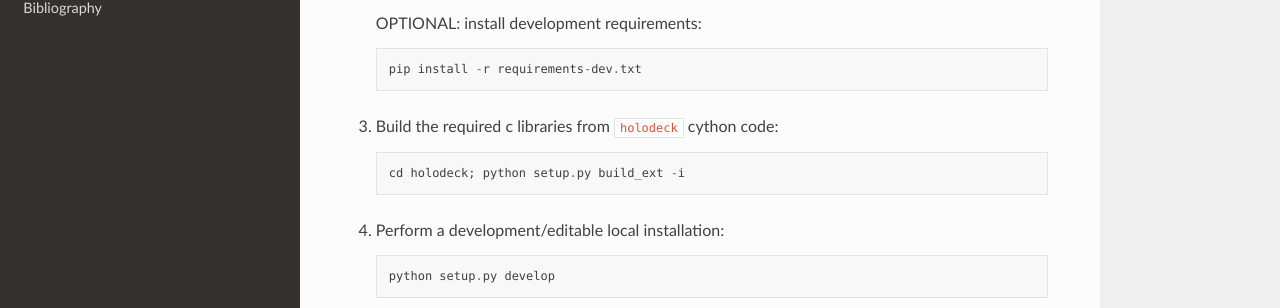
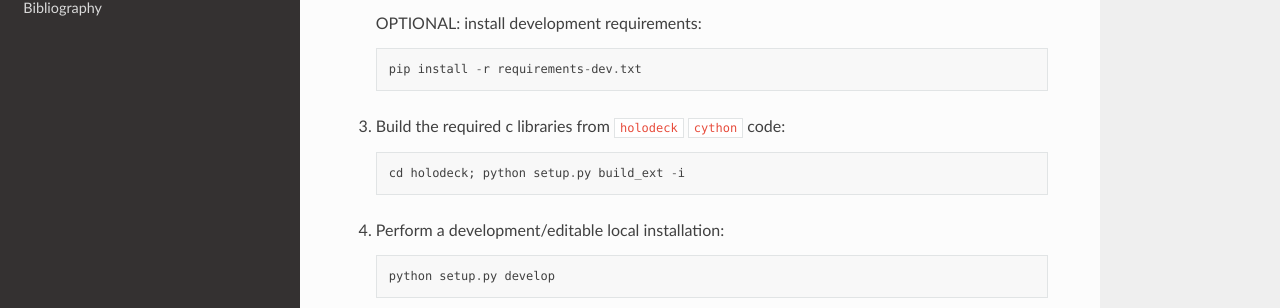
Before and after one commit to nanograv/holodeck, a Sphinx documentation site: the page built from docs/source/index.rst, in a window 1280 px wide and 900 px high, scrolled down 1200 px. Shown: the part 141-449 px from the top of the window. Built offline with Sphinx 7.4.7 and the Read the Docs theme 2.0.0, drawn with Linux system fonts in a browser that asks for light colours; pages that are not in the unit, such as notebooks, are missing from menus.

Commit message:
DOCS: Tweak

```diff
--- a/docs/source/index.rst
+++ b/docs/source/index.rst
@@ -43,7 +43,7 @@ The ``holodeck`` framework is currently under substantial, active development.
 
       pip install -r requirements-dev.txt
 
-3) Build the required c libraries from ``holodeck`` cython code::
+3) Build the required c libraries from ``holodeck`` ``cython`` code::
 
       cd holodeck; python setup.py build_ext -i
 
```
